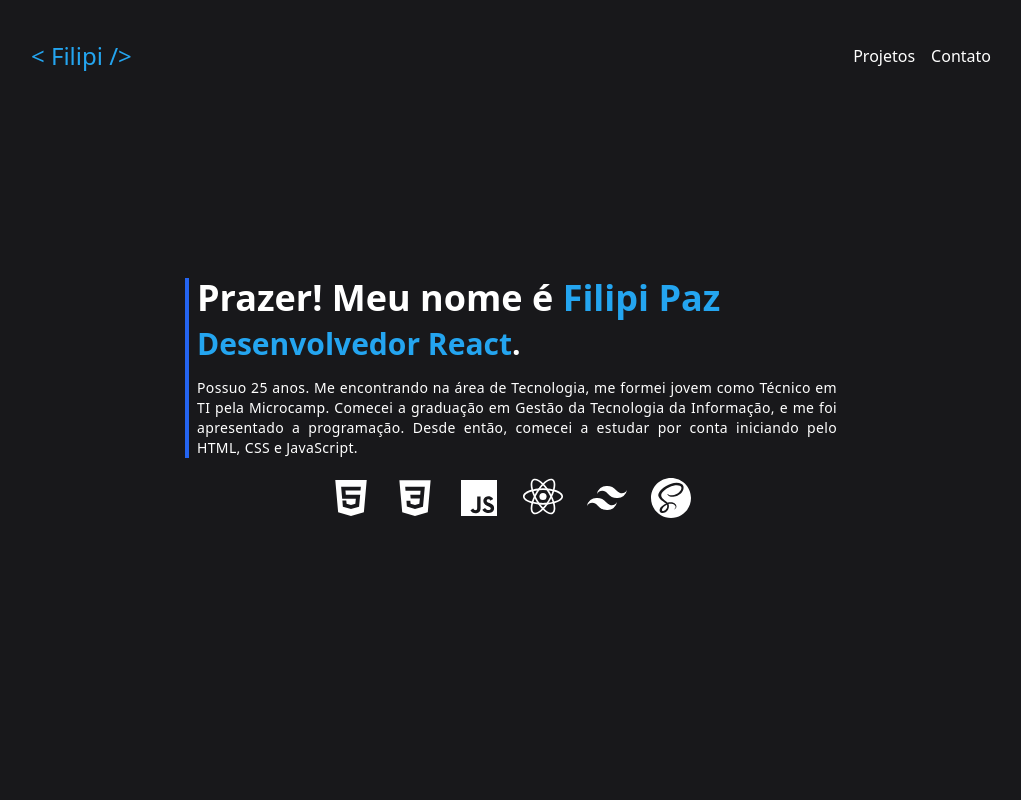
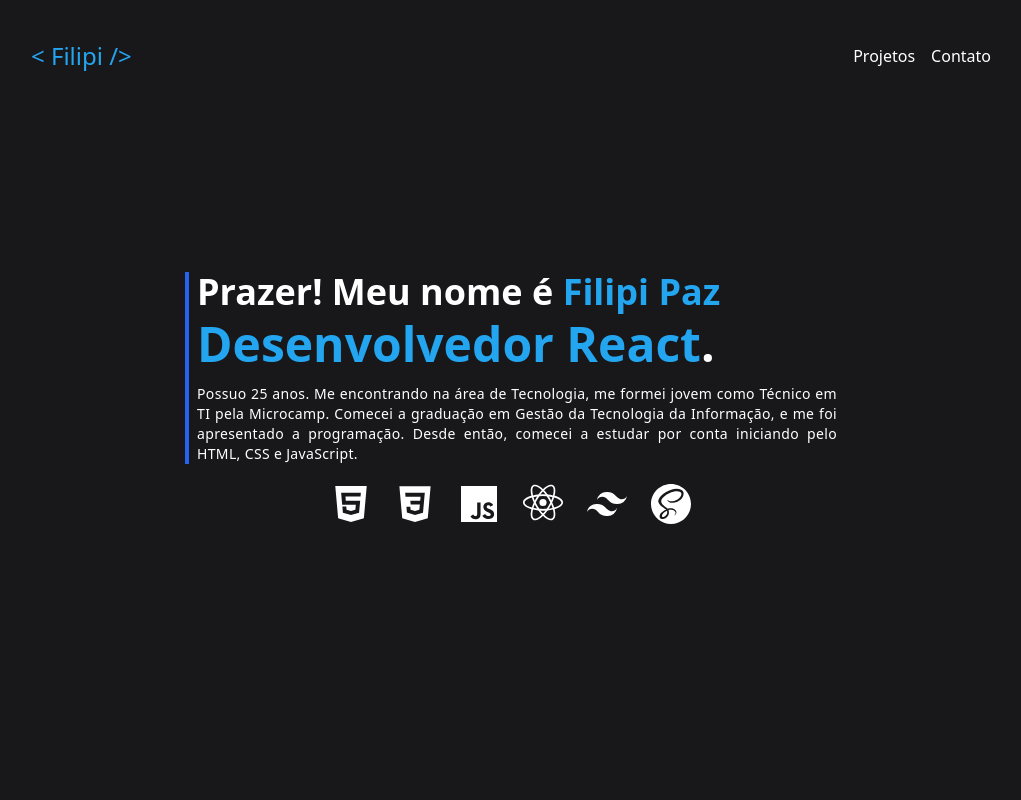
Before and after one commit to filipipaz/portifolio-react, a React (Vite) app: page / in a window 1280 px wide. Shown: the top 800 px of the page, without its empty margins (129-1150 px from the left). Built offline with nearby package versions, Linux system fonts and the light colour scheme.

Commit message:
correcao home

```diff
--- a/src/components/Home/index.jsx
+++ b/src/components/Home/index.jsx
@@ -15,7 +15,7 @@ export const Home = () => {
         <h2 className="text-xl md:text-4xl font-semibold mb-2">
           Prazer! Meu nome é <span className="text-cor3-0">Filipi Paz</span>
         </h2>
-        <h1 className="text-3xl font-black text-cor3-0">
+        <h1 className="text-3xl md:text-5xl font-black text-cor3-0">
           Desenvolvedor React<span className="text-white">.</span>
         </h1>
         <p className="mt-4 text-sm leading-5 tracking-wide text-justify">
```
